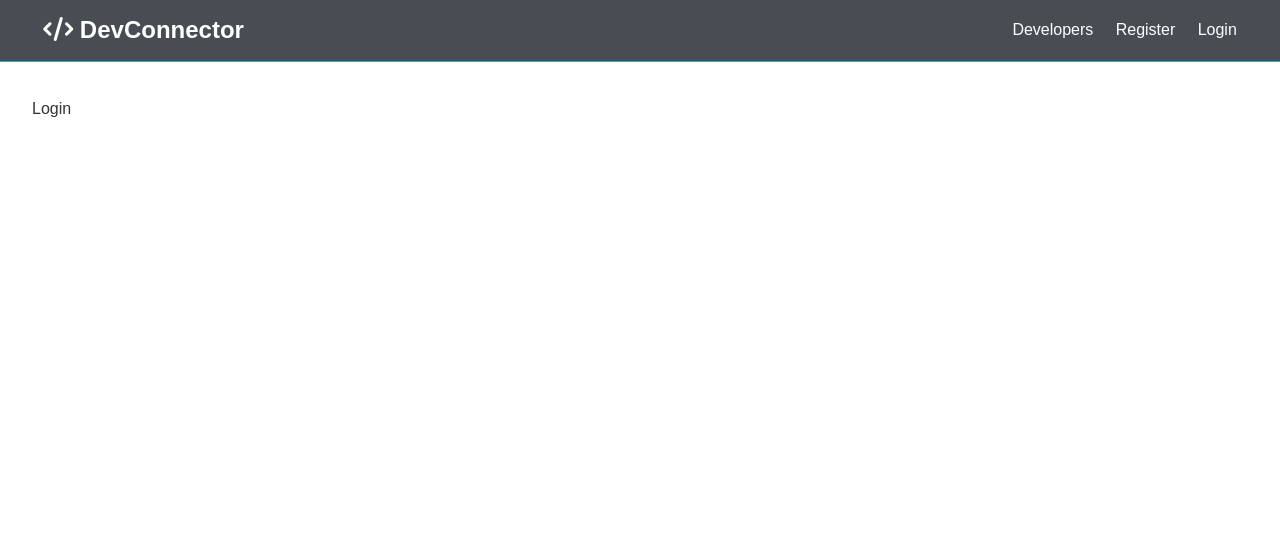
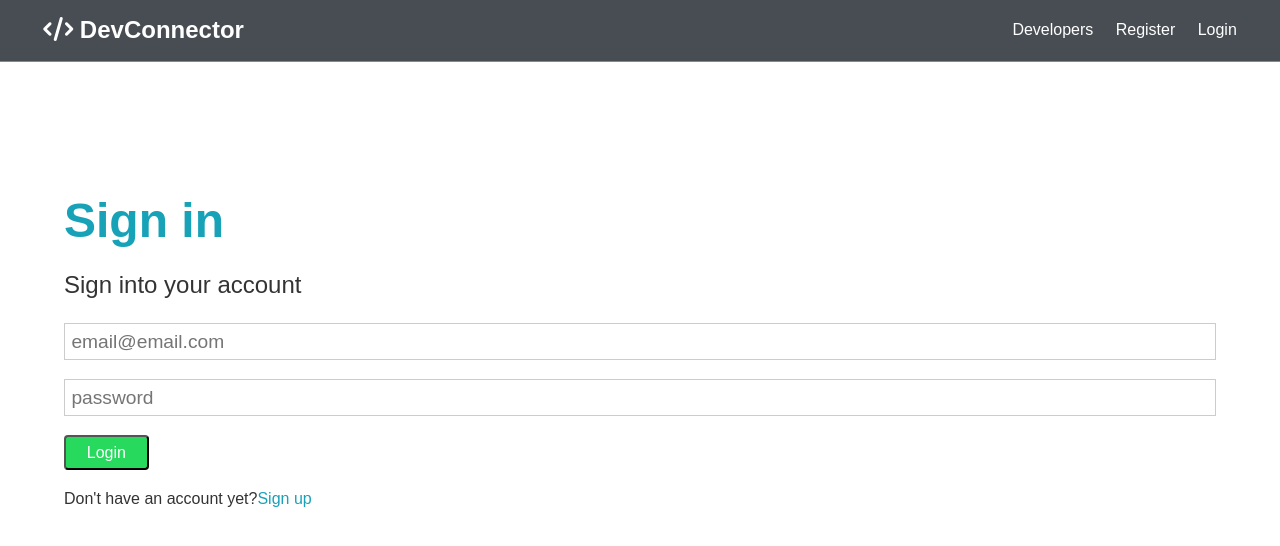
Before and after one commit to PatrickBoyn/devConnector, a React (Create React App) app in the folder client/: page /login in a window 1280 px wide. Shown: the top 546 px of the page. Built offline with nearby package versions, Linux system fonts and the light colour scheme.

Commit message:
Added the HTML and sign in logic.

```diff
--- a/client/src/components/auth/Login.js
+++ b/client/src/components/auth/Login.js
@@ -1,5 +1,57 @@
-import React from 'react';
+import React, { useState } from 'react';
+import { Link } from 'react-router-dom';
+import axios from 'axios';
 
 export const Login = () => {
-  return <div>Login</div>;
+  const [formData, setFormData] = useState({
+    email: '',
+    password: ''
+  });
+
+  const { email, password } = formData;
+
+  const onChange = e =>
+    setFormData({ ...formData, [e.target.name]: e.target.value });
+
+  const onSubmit = async e => {
+    e.preventDefault();
+    console.log('Success!');
+  };
+  return (
+    <section className='container'>
+      <h1 className='large text-primary'>Sign in</h1>
+      <p className='lead'>
+        <i className='fas-fa-user'></i>
+        Sign into your account
+      </p>
+
+      <form
+        action='dashboard.html'
+        className='form'
+        onSubmit={e => onSubmit(e)}
+      >
+        <div className='form-group'>
+          <input
+            type='email'
+            placeholder='email@email.com'
+            onChange={e => onChange(e)}
+          />
+        </div>
+        <div className='form-group'>
+          <input
+            type='password'
+            placeholder='password'
+            onChange={e => onChange(e)}
+            minLength='6'
+          />
+        </div>
+        <input type='submit' value='Login' className='btn btn-success' />
+      </form>
+
+      <p className='my-1'>
+        Don't have an account yet?
+        <Link to='/register'>Sign up</Link>
+      </p>
+    </section>
+  );
 };
```
